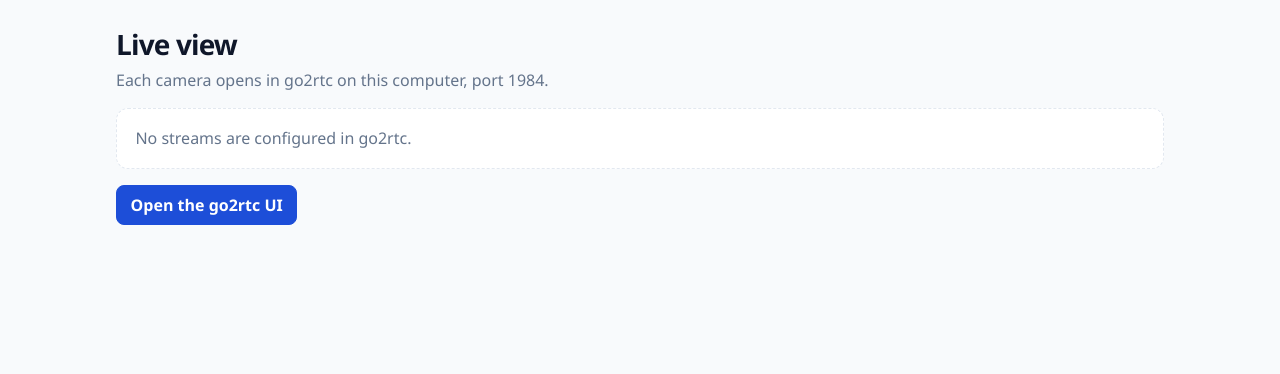
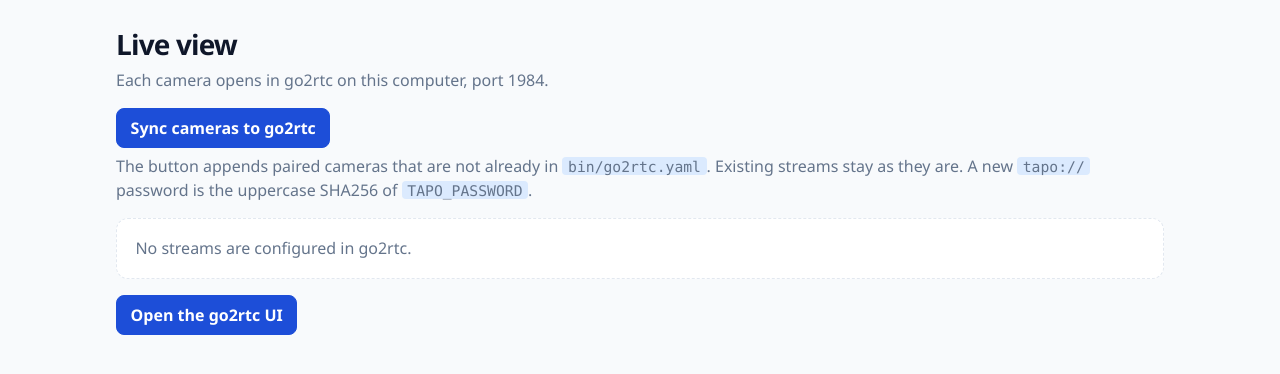
Before and after one commit to GitRomeoG2020/tapo-local, a FastAPI app: page /live in a window 1280 px wide. Shown: the part 80-454 px from the top of the page. Run offline with FastAPI, Linux system fonts and the light colour scheme.

Commit message:
Add a Live View button that syncs missing cameras to go2rtc.
Append paired H500 cameras that are not already in bin/go2rtc.yaml, and leave existing stream lines unchanged. The page names what was added and does not show the stream URLs.

```diff
--- a/app/main.py
+++ b/app/main.py
@@ -7,6 +7,7 @@
 Routes:
     GET  /                                 paired cameras and doorbells
     GET  /live                             links to go2rtc live streams
+    POST /live/sync                        add missing cameras to bin/go2rtc.yaml
     GET  /controls                         plugs, lights, and other non-camera devices
     POST /controls/power                   on, off, or brightness
     GET  /devices/{device_id}              recording days and one day's clips
@@ -17,12 +18,16 @@
 
 Every page shares the top navigation. Live View reads stream names from
 ``bin/go2rtc.yaml`` and links each one to the go2rtc player on port 1984 of
-the same host. Stream URL values stay in that file. Plugs and lights are
+the same host. Stream URL values stay in that file. Sync cameras appends
+any paired camera that is not already listed there, and the page does not
+show those URLs. Plugs and lights are
 listed by ``app.controls`` from ``devices.txt`` or the H500 subnet, plus any
 devices in ``extra_devices.yaml``. They use the same account variables and
 do not use the hub recording session.
 """
 
+import hashlib
+import os
 import re
 from pathlib import Path
 from urllib.parse import quote
@@ -41,6 +46,7 @@
     remove_download,
     session,
 )
+import scripts.h500_poc as poc
 from scripts.h500_poc import LOOKBACK_DAYS
 
 ROOT = Path(__file__).resolve().parents[1]
@@ -72,14 +78,16 @@
     return width
 
 
-def stream_names(path: Path) -> list[str]:
-    """Return go2rtc stream names. Stream URL values are never returned."""
-    try:
-        lines = path.read_text(encoding="utf-8").splitlines()
-    except OSError:
-        return []
+class Go2rtcConfigError(Exception):
+    """bin/go2rtc.yaml could not be read or written. The message has no secrets."""
 
-    names: list[str] = []
+
+_DEVICE_ID = re.compile(r"^[A-Fa-f0-9]{8,64}$")
+_DEVICE_ID_IN_URL = re.compile(r"deviceid=([A-Fa-f0-9]{8,64})", re.IGNORECASE)
+
+
+def iter_stream_entries(lines: list[str]):
+    """Yield ``(name, value)`` for each stream. Callers must not show ``value``."""
     in_streams = False
     for line in lines:
         stripped = line.strip()
@@ -91,10 +99,182 @@
             continue
         if not in_streams or indent != 2 or ":" not in stripped:
             continue
-        name = stripped.split(":", 1)[0].strip().strip("'\"")
+        name, value = stripped.split(":", 1)
+        name = name.strip().strip("'\"")
         if _STREAM_NAME.fullmatch(name):
-            names.append(name)
-    return names
+            yield name, value.strip()
+
+
+def stream_names(path: Path) -> list[str]:
+    """Return go2rtc stream names. Stream URL values are never returned."""
+    try:
+        lines = path.read_text(encoding="utf-8").splitlines()
+    except OSError:
+        return []
+    return [name for name, _value in iter_stream_entries(lines)]
+
+
+def _read_go2rtc_text(path: Path) -> str | None:
+    """Return the yaml text, or None when the file does not exist yet."""
+    try:
+        return path.read_text(encoding="utf-8")
+    except FileNotFoundError:
+        return None
+    except OSError as err:
+        reason = err.strerror or "the file could not be opened"
+        raise Go2rtcConfigError(
+            f"Could not read bin/go2rtc.yaml: {reason}. Nothing was changed."
+        ) from err
+
+
+def _streams_insert_at(lines: list[str]) -> int | None:
+    """Line index where new streams belong, or None when there is no streams key."""
+    start = None
+    for index, line in enumerate(lines):
+        stripped = line.strip()
+        if not stripped or stripped.startswith("#"):
+            continue
+        if _indent_width(line) == 0 and stripped == "streams:":
+            start = index
+            break
+    if start is None:
+        return None
+    insert = start + 1
+    for index in range(start + 1, len(lines)):
+        stripped = lines[index].strip()
+        if not stripped or stripped.startswith("#"):
+            insert = index + 1
+            continue
+        if _indent_width(lines[index]) == 0:
+            break
+        insert = index + 1
+    return insert
+
+
+def _stream_name_for(camera_name: str, used: set[str]) -> str:
+    """A go2rtc name from a camera label. An existing name gets a numeric suffix."""
+    words = re.sub(r"[^a-z0-9]+", "_", (camera_name or "").strip().lower()).strip("_")
+    base = words[:64] if words else "camera"
+    if not _STREAM_NAME.fullmatch(base):
+        base = "camera"
+    candidate = base
+    number = 2
+    while candidate in used or not _STREAM_NAME.fullmatch(candidate):
+        suffix = f"_{number}"
+        candidate = f"{base[: 64 - len(suffix)]}{suffix}"
+        number += 1
+        if number > 100:
+            candidate = f"camera_{number}"
+            break
+    used.add(candidate)
+    return candidate
+
+
+def _password_sha256() -> str:
+    """Uppercase SHA256 of TAPO_PASSWORD. The hash is not returned to the page."""
+    password = os.getenv("TAPO_PASSWORD", "").strip()
+    if not password:
+        raise Go2rtcConfigError(
+            "Set TAPO_PASSWORD to the cloud TP-Link account password. "
+            "A new go2rtc stream uses the uppercase SHA256 of that password, "
+            "and bin/go2rtc.yaml was not changed."
+        )
+    return hashlib.sha256(password.encode("utf-8")).hexdigest().upper()
+
+
+def _english_list(names: list[str]) -> str:
+    if len(names) == 1:
+        return names[0]
+    if len(names) == 2:
+        return f"{names[0]} and {names[1]}"
+    return f"{', '.join(names[:-1])}, and {names[-1]}"
+
+
+def sync_notice(synced: str | None) -> str:
+    """Success text for /live. Only validated stream names are included."""
+    if not synced:
+        return ""
+    if synced == "none":
+        return "Every paired camera already has a stream in bin/go2rtc.yaml."
+    names = [part.strip() for part in synced.split(",")]
+    names = [name for name in names if _STREAM_NAME.fullmatch(name)]
+    if not names:
+        return ""
+    added = _english_list(names)
+    return (
+        f"Added {added} to bin/go2rtc.yaml. "
+        "Restart go2rtc for the changes to take effect: "
+        "sudo systemctl restart go2rtc. "
+        "On Windows, stop go2rtc.exe and start it again. "
+        "The new tapo:// password is the uppercase SHA256 of TAPO_PASSWORD "
+        "and is stored only in that file."
+    )
+
+
+def sync_go2rtc_file(path: Path, cameras) -> list[str]:
+    """Append hub cameras whose device id is not already in the yaml.
+
+    Existing lines are kept. The returned names are safe to show. The written
+    URL is not.
+    """
+    current = _read_go2rtc_text(path)
+    lines = [] if current is None else current.splitlines()
+    present = {
+        device_id.lower()
+        for _name, value in iter_stream_entries(lines)
+        for device_id in _DEVICE_ID_IN_URL.findall(value)
+    }
+    used = {name for name, _value in iter_stream_entries(lines)}
+    additions = []
+    for camera in cameras:
+        device_id = str(getattr(camera, "device_id", "") or "").strip()
+        if not _DEVICE_ID.fullmatch(device_id) or device_id.lower() in present:
+            continue
+        name = _stream_name_for(getattr(camera, "name", ""), used)
+        additions.append((name, device_id))
+        present.add(device_id.lower())
+    if not additions:
+        return []
+
+    password_hash = _password_sha256()
+    hub_ip = poc.H500_IP
+    new_lines = [
+        (
+            f"  {name}: tapo://admin:{password_hash}@{hub_ip}/?deviceId={device_id}"
+        )
+        for name, device_id in additions
+    ]
+    insert_at = _streams_insert_at(lines)
+    if insert_at is None:
+        if lines and lines[-1] != "":
+            lines.append("")
+        lines.append("streams:")
+        lines.extend(new_lines)
+    else:
+        lines[insert_at:insert_at] = new_lines
+    ending = "\r\n" if current and "\r\n" in current else "\n"
+    text = ending.join(lines)
+    if text and not text.endswith(("\n", "\r\n")):
+        text += ending
+
+    temporary = path.with_name(path.name + ".tmp")
+    try:
+        path.parent.mkdir(parents=True, exist_ok=True)
+        temporary.write_text(text, encoding="utf-8", newline="")
+        temporary.replace(path)
+    except OSError as err:
+        reason = err.strerror or "the file could not be saved"
+        raise Go2rtcConfigError(
+            f"Could not write bin/go2rtc.yaml: {reason}. "
+            "Existing streams were left as they were."
+        ) from err
+    finally:
+        try:
+            if temporary.exists():
+                temporary.unlink()
+        except OSError:
+            pass
+    return [name for name, _device_id in additions]
 
 
 def stream_label(name: str) -> str:
@@ -157,8 +337,38 @@
     return render(
         request,
         "live.html",
-        {"title": "Live view", "streams": streams, "go2rtc_url": go2rtc_url},
+        {
+            "title": "Live view",
+            "streams": streams,
+            "go2rtc_url": go2rtc_url,
+            "notice": sync_notice(request.query_params.get("synced")),
+            "error": "",
+        },
     )
+
+
+@app.post("/live/sync", response_class=HTMLResponse)
+async def sync_live_cameras(request: Request) -> HTMLResponse:
+    """Add H500 cameras that are missing from bin/go2rtc.yaml."""
+    try:
+        cameras, _source = await session.list_cameras()
+        added = sync_go2rtc_file(GO2RTC_CONFIG, cameras)
+    except Go2rtcConfigError as err:
+        go2rtc_url, streams = live_streams(request.url.hostname)
+        return render(
+            request,
+            "live.html",
+            {
+                "title": "Live view",
+                "streams": streams,
+                "go2rtc_url": go2rtc_url,
+                "notice": "",
+                "error": str(err),
+            },
+            status_code=400,
+        )
+    synced = "none" if not added else ",".join(added)
+    return RedirectResponse(f"/live?synced={quote(synced, safe=',')}", status_code=303)
 
 
 @app.get("/", response_class=HTMLResponse)
--- a/templates/base.html
+++ b/templates/base.html
@@ -76,6 +76,13 @@
     a:hover { color: var(--blue-hover); }
     :focus-visible { outline: 2px solid var(--blue); outline-offset: 2px; }
     .muted { color: var(--muted); }
+    code {
+      font-family: Consolas, ui-monospace, monospace;
+      font-size: 0.92em;
+      background: var(--highlight);
+      padding: 0.05rem 0.35rem;
+      border-radius: 4px;
+    }
     .error {
       background: var(--bad-bg);
       color: var(--bad);
--- a/templates/live.html
+++ b/templates/live.html
@@ -2,6 +2,16 @@
 {% block content %}
 <h1>Live view</h1>
 <p class="muted">Each camera opens in go2rtc on this computer, port 1984.</p>
+{% if notice %}
+  <p class="notice">{{ notice }}</p>
+{% endif %}
+{% if error %}
+  <p class="error">{{ error }}</p>
+{% endif %}
+<form class="page-actions" method="post" action="/live/sync">
+  <button type="submit">Sync cameras to go2rtc</button>
+</form>
+<p class="muted">The button appends paired cameras that are not already in <code>bin/go2rtc.yaml</code>. Existing streams stay as they are. A new <code>tapo://</code> password is the uppercase SHA256 of <code>TAPO_PASSWORD</code>.</p>
 {% if streams %}
   <div class="cards">
     {% for stream in streams %}
```
Also changed, not shown: INSTALL.md (+2 -0 lines).
